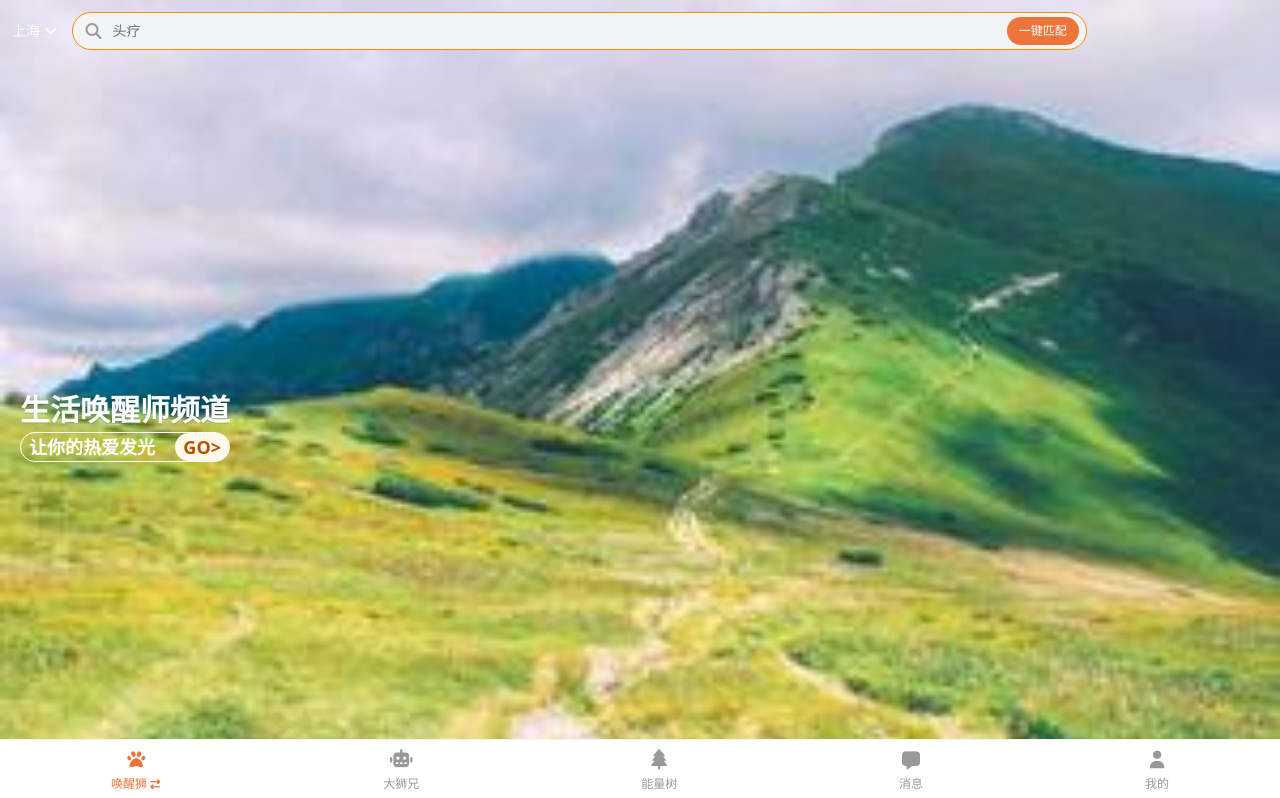
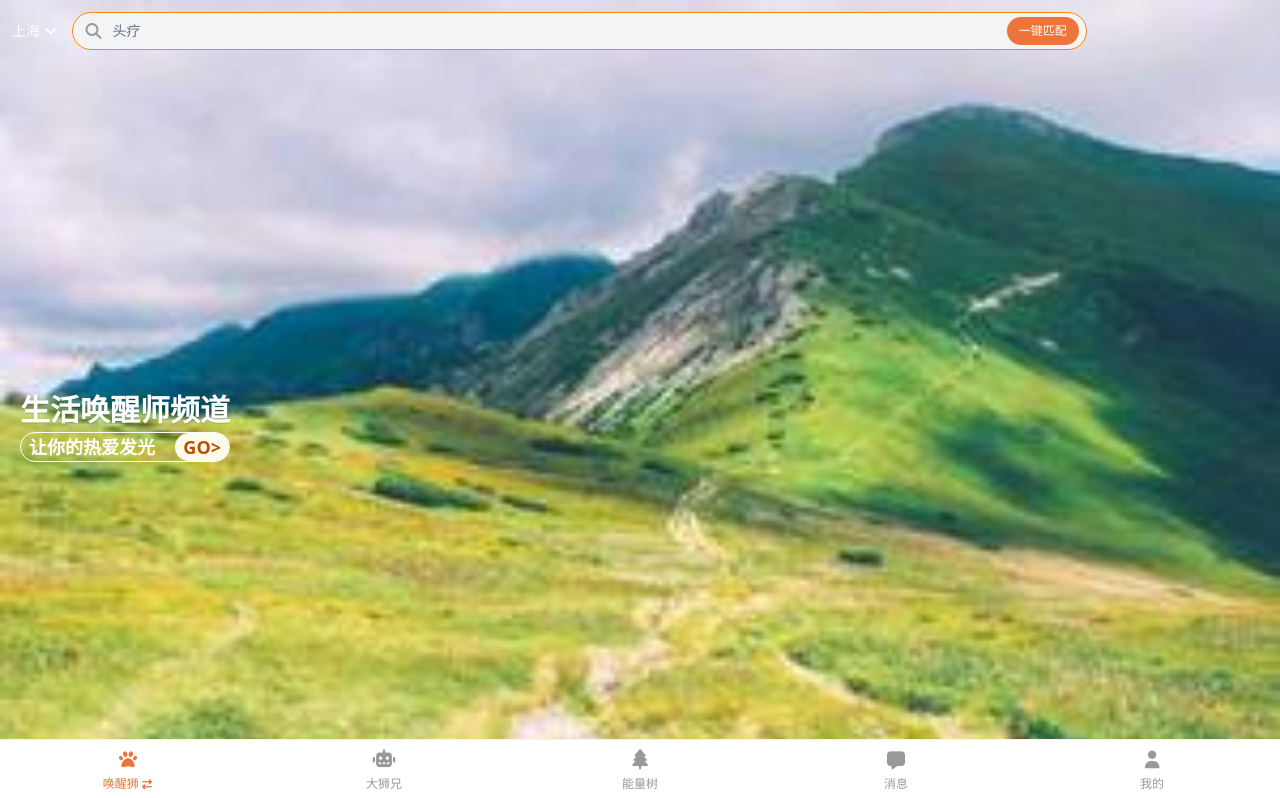
Before and after one commit to RosyDawns/hxs-demo1, a Vue app: page / in a window 1280 px wide. Shown: the top 798 px of the page. Built offline with nearby package versions, Linux system fonts and the light colour scheme; a web font is replaced by a local one.

Commit message:
add(project): 新增信息页面

```diff
--- a/src/components/FooterNav.vue
+++ b/src/components/FooterNav.vue
@@ -4,17 +4,17 @@
       class="fixed bottom-0 left-0 right-0 bg-white border-t border-gray-100 flex justify-around items-center py-2 z-40"
     >
       <button
-        class="text-center nav-footer"
+        class="flex-1 flex-col justify-center items-center"
         :class="activePage === 'index' || activePage === 'teachers' ? 'text-primary' : 'text-gray'"
         @click="handleWakerLionClick"
       >
         <i class="fa-solid fa-paw text-lg"></i>
-        <p class="text-xs mt-1 flex items-center">
+        <p class="text-xs mt-1 flex items-center justify-center">
           唤醒狮<i class="fa-solid fa-right-left ml-0.5" style="font-size: 10px"></i>
         </p>
       </button>
       <button
-        class="text-center nav-footer"
+        class="flex-1 flex-col justify-center items-center"
         :class="activePage === 'ai' ? 'text-primary' : 'text-gray'"
         @click="$router.push('/ai-assistant')"
       >
@@ -22,23 +22,23 @@
         <p class="text-xs mt-1">大狮兄</p>
       </button>
       <button
-        class="text-center nav-footer"
+        class="flex-1 flex-col justify-center items-center"
         :class="activePage === 'energy' ? 'text-primary' : 'text-gray'"
         @click="$router.push('/energy-tree')"
       >
         <i class="fa-solid fa-tree text-lg"></i>
         <p class="text-xs mt-1">能量树</p>
       </button>
-      <!-- <button class="text-center nav-footer" :class="activePage === 'teachers' ? 'text-primary' : 'text-gray'" @click="$router.push('/teacher-list')">
+      <!-- <button class="flex-1 flex-col justify-center items-center" :class="activePage === 'teachers' ? 'text-primary' : 'text-gray'" @click="$router.push('/teacher-list')">
       <i class="fa-solid fa-user-circle text-lg"></i>
       <p class="text-xs mt-1">唤醒狮</p>
     </button>
-    <button class="text-center nav-footer" :class="activePage === 'camp' ? 'text-primary' : 'text-gray'" @click="$router.push('/camp')">
+    <button class="flex-1 flex-col justify-center items-center" :class="activePage === 'camp' ? 'text-primary' : 'text-gray'" @click="$router.push('/camp')">
       <i class="fa-solid fa-heartbeat text-lg"></i>
       <p class="text-xs mt-1">唤醒营</p>
     </button> -->
       <button
-        class="text-center nav-footer"
+        class="flex-1 flex-col justify-center items-center"
         :class="activePage === 'messages' ? 'text-primary' : 'text-gray'"
         @click="$router.push('/messages')"
       >
@@ -46,7 +46,7 @@
         <p class="text-xs mt-1">消息</p>
       </button>
       <button
-        class="text-center nav-footer"
+        class="flex-1 flex-col justify-center items-center"
         :class="activePage === 'me' ? 'text-primary' : 'text-gray'"
         @click="$router.push('/me')"
       >
```
